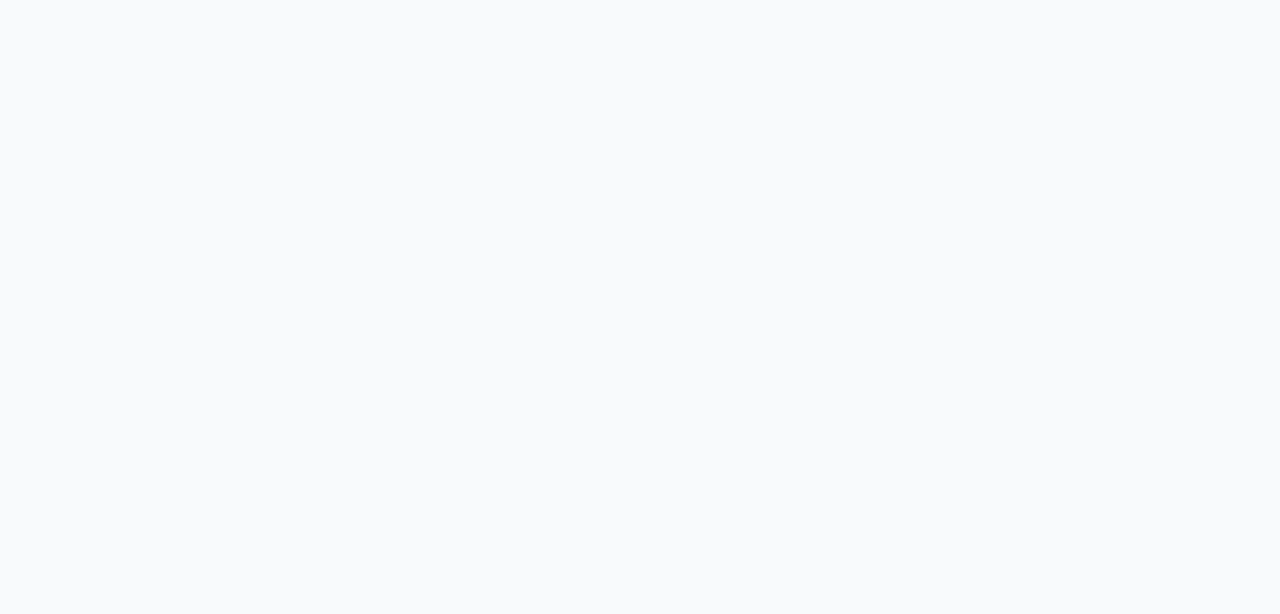
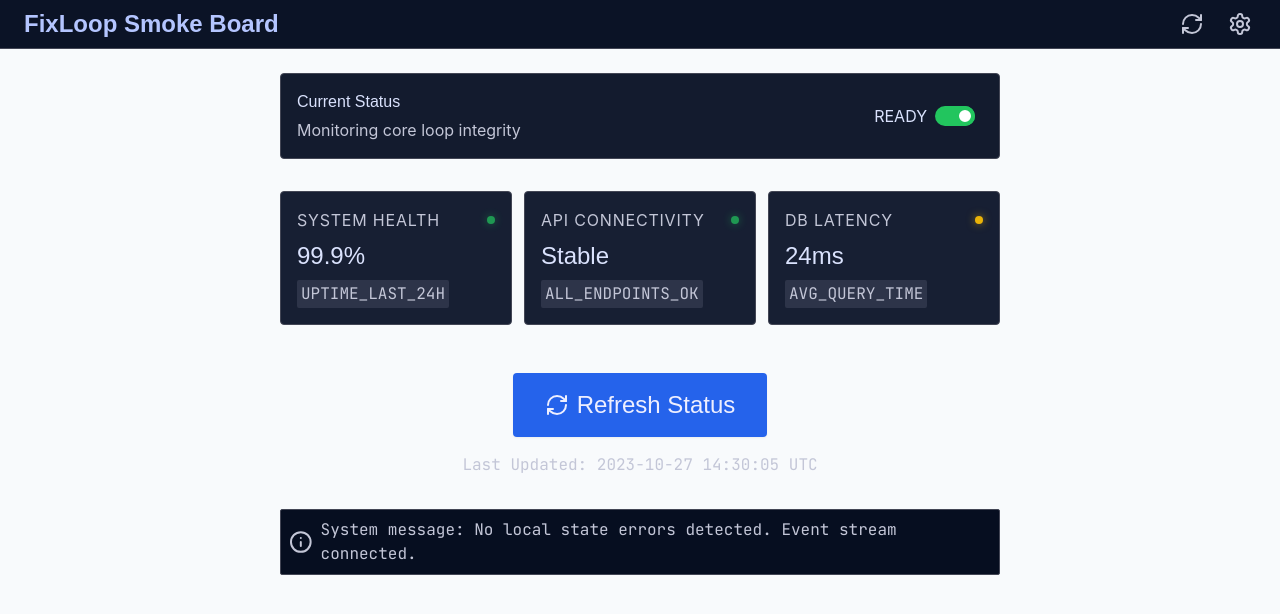
Before and after one commit to hikmetgulsesli/fixloop-smoke-board-b75732f4, a React (Vite) app: page / in a window 1280 px wide. Shown: the top 614 px of the page. Built offline with nearby package versions, Linux system fonts and the light colour scheme.

Commit message:
feat: US-001 - FixLoop Smoke Board - app shell, state and persistence

```diff
--- a/src/App.tsx
+++ b/src/App.tsx
@@ -1,3 +1,57 @@
+import { useEffect, useMemo } from 'react';
+import { StatusUtilityFixloopSmokeBoard } from './screens';
+import type { StatusUtilityFixloopSmokeBoardProps } from './screens';
+import {
+  FixloopSmokeBoardProvider,
+  useFixloopSmokeBoardActions,
+  useFixloopSmokeBoardState,
+} from './features/fixloop-smoke-board/fixloop-smoke-board.store';
+import type { FixloopSmokeBoardActions, FixloopSmokeBoardState } from './features/fixloop-smoke-board/fixloop-smoke-board.types';
+
+declare global {
+  interface Window {
+    app?: { state: FixloopSmokeBoardState; actions: FixloopSmokeBoardActions };
+  }
+}
+
+function SmokeBoardScreen() {
+  const actions = useFixloopSmokeBoardActions();
+  const state = useFixloopSmokeBoardState();
+
+  useEffect(() => {
+    window.app = { state, actions };
+  }, [state, actions]);
+
+  const screenActions: StatusUtilityFixloopSmokeBoardProps['actions'] = useMemo(
+    () => ({
+      'refresh-1': actions.refreshStatus,
+      'refresh-status-3': actions.refreshStatus,
+      'settings-2': actions.toggleReadyMode,
+    }),
+    [actions],
+  );
+
+  return (
+    <div
+      data-setfarm-root="fixloop-smoke-board"
+      data-testid="setfarm-app-root"
+      className="relative min-h-screen w-full overflow-hidden bg-slate-50 text-slate-950"
+    >
+      <StatusUtilityFixloopSmokeBoard actions={screenActions} />
+      <span data-testid="last-refreshed-at" className="sr-only">
+        {state.preference.lastRefreshedAt}
+      </span>
+      <span data-testid="ready-mode" className="sr-only">
+        {state.preference.readyMode ? 'ready' : 'paused'}
+      </span>
+    </div>
+  );
+}
+
 export default function App() {
-  return <div data-setfarm-root="baseline" data-testid="setfarm-app-root" className="min-h-screen bg-slate-50 text-slate-950" />;
+  return (
+    <FixloopSmokeBoardProvider>
+      <SmokeBoardScreen />
+    </FixloopSmokeBoardProvider>
+  );
 }
--- /dev/null
+++ b/src/__fixtures__/fixloop-smoke-board.fixture.ts
@@ -0,0 +1,30 @@
+import type { Preference, StatusItem } from '../features/fixloop-smoke-board/fixloop-smoke-board.types';
+
+export const defaultStatusItems: StatusItem[] = [
+  {
+    id: 'loop-1',
+    label: 'Smoke Loop A',
+    state: 'ready',
+    message: 'All checks passing',
+    updatedAt: '2026-06-30T09:00:00.000Z',
+  },
+  {
+    id: 'loop-2',
+    label: 'Smoke Loop B',
+    state: 'warning',
+    message: 'Latency elevated',
+    updatedAt: '2026-06-30T09:00:00.000Z',
+  },
+  {
+    id: 'loop-3',
+    label: 'Smoke Loop C',
+    state: 'error',
+    message: 'Connection timeout',
+    updatedAt: '2026-06-30T09:00:00.000Z',
+  },
+];
+
+export const defaultPreference: Preference = {
+  readyMode: true,
+  lastRefreshedAt: '2026-06-30T09:00:00.000Z',
+};
--- /dev/null
+++ b/src/features/fixloop-smoke-board/fixloop-smoke-board.repo.ts
@@ -0,0 +1,38 @@
+import type { Preference, StatusItem } from './fixloop-smoke-board.types';
+
+const STORAGE_KEY_ITEMS = 'fixloop-smoke-board:items';
+const STORAGE_KEY_PREFERENCE = 'fixloop-smoke-board:preference';
+
+function readJson<T>(key: string, fallback: T): T {
+  try {
+    const raw = localStorage.getItem(key);
+    if (raw === null) return fallback;
+    return JSON.parse(raw) as T;
+  } catch {
+    return fallback;
+  }
+}
+
+function writeJson<T>(key: string, value: T): void {
+  try {
+    localStorage.setItem(key, JSON.stringify(value));
+  } catch {
+    // Storage may be unavailable in private mode or when quota is exceeded.
+  }
+}
+
+export function loadStatusItems(fallback: StatusItem[]): StatusItem[] {
+  return readJson<StatusItem[]>(STORAGE_KEY_ITEMS, fallback);
+}
+
+export function saveStatusItems(items: StatusItem[]): void {
+  writeJson<StatusItem[]>(STORAGE_KEY_ITEMS, items);
+}
+
+export function loadPreference(fallback: Preference): Preference {
+  return readJson<Preference>(STORAGE_KEY_PREFERENCE, fallback);
+}
+
+export function savePreference(preference: Preference): void {
+  writeJson<Preference>(STORAGE_KEY_PREFERENCE, preference);
+}
--- /dev/null
+++ b/src/features/fixloop-smoke-board/fixloop-smoke-board.store.tsx
@@ -0,0 +1,124 @@
+import React, { createContext, useCallback, useContext, useMemo, useState } from 'react';
+import type {
+  FixloopSmokeBoardActions,
+  FixloopSmokeBoardState,
+  Preference,
+  StatusItem,
+} from './fixloop-smoke-board.types';
+import { loadPreference, loadStatusItems, savePreference, saveStatusItems } from './fixloop-smoke-board.repo';
+
+export interface FixloopSmokeBoardProviderProps {
+  children: React.ReactNode;
+  initialItems?: StatusItem[];
+  initialPreference?: Preference;
+}
+
+const FixloopSmokeBoardStateContext = createContext<FixloopSmokeBoardState | null>(null);
+const FixloopSmokeBoardActionsContext = createContext<FixloopSmokeBoardActions | null>(null);
+
+function buildDefaultPreference(): Preference {
+  return {
+    readyMode: true,
+    lastRefreshedAt: new Date().toISOString(),
+  };
+}
+
+function refreshItems(items: StatusItem[]): StatusItem[] {
+  const now = new Date().toISOString();
+  return items.map((item) => ({
+    ...item,
+    updatedAt: now,
+  }));
+}
+
+export function FixloopSmokeBoardProvider({
+  children,
+  initialItems,
+  initialPreference,
+}: FixloopSmokeBoardProviderProps) {
+  const [state, setState] = useState<FixloopSmokeBoardState>(() => {
+    const preference = initialPreference ?? loadPreference(buildDefaultPreference());
+    const items = initialItems ?? loadStatusItems([]);
+    return {
+      items,
+      preference,
+      isLoading: false,
+      lastError: null,
+    };
+  });
+
+  const refreshStatus = useCallback(() => {
+    setState((prev) => {
+      const nextItems = refreshItems(prev.items);
+      const nextPreference: Preference = {
+        ...prev.preference,
+        lastRefreshedAt: new Date().toISOString(),
+      };
+      saveStatusItems(nextItems);
+      savePreference(nextPreference);
+      return {
+        ...prev,
+        items: nextItems,
+        preference: nextPreference,
+        lastError: null,
+      };
+    });
+  }, []);
+
+  const toggleReadyMode = useCallback(() => {
+    setState((prev) => {
+      const nextPreference: Preference = {
+        ...prev.preference,
+        readyMode: !prev.preference.readyMode,
+      };
+      const nextItems = prev.items.map((item) => ({
+        ...item,
+        state: nextPreference.readyMode ? ('ready' as const) : ('paused' as const),
+        updatedAt: new Date().toISOString(),
+      }));
+      saveStatusItems(nextItems);
+      savePreference(nextPreference);
+      return {
+        ...prev,
+        items: nextItems,
+        preference: nextPreference,
+        lastError: null,
+      };
+    });
+  }, []);
+
+  const dismissError = useCallback(() => {
+    setState((prev) => ({ ...prev, lastError: null }));
+  }, []);
+
+  const actions = useMemo<FixloopSmokeBoardActions>(
+    () => ({
+      refreshStatus,
+      toggleReadyMode,
+      dismissError,
+    }),
+    [refreshStatus, toggleReadyMode, dismissError],
+  );
+
+  return (
+    <FixloopSmokeBoardStateContext.Provider value={state}>
+      <FixloopSmokeBoardActionsContext.Provider value={actions}>{children}</FixloopSmokeBoardActionsContext.Provider>
+    </FixloopSmokeBoardStateContext.Provider>
+  );
+}
+
+export function useFixloopSmokeBoardState(): FixloopSmokeBoardState {
+  const context = useContext(FixloopSmokeBoardStateContext);
+  if (context === null) {
+    throw new Error('useFixloopSmokeBoardState must be used within a FixloopSmokeBoardProvider');
+  }
+  return context;
+}
+
+export function useFixloopSmokeBoardActions(): FixloopSmokeBoardActions {
+  const context = useContext(FixloopSmokeBoardActionsContext);
+  if (context === null) {
+    throw new Error('useFixloopSmokeBoardActions must be used within a FixloopSmokeBoardProvider');
+  }
+  return context;
+}
--- /dev/null
+++ b/src/test/bridge.ts
@@ -0,0 +1,26 @@
+import type { Preference, StatusItem } from '../features/fixloop-smoke-board/fixloop-smoke-board.types';
+
+export const LOCAL_STORAGE_KEYS = {
+  items: 'fixloop-smoke-board:items',
+  preference: 'fixloop-smoke-board:preference',
+} as const;
+
+export function seedLocalStorage({
+  items,
+  preference,
+}: {
+  items?: StatusItem[];
+  preference?: Preference;
+} = {}): void {
+  if (items !== undefined) {
+    localStorage.setItem(LOCAL_STORAGE_KEYS.items, JSON.stringify(items));
+  }
+  if (preference !== undefined) {
+    localStorage.setItem(LOCAL_STORAGE_KEYS.preference, JSON.stringify(preference));
+  }
+}
+
+export function clearLocalStorage(): void {
+  localStorage.removeItem(LOCAL_STORAGE_KEYS.items);
+  localStorage.removeItem(LOCAL_STORAGE_KEYS.preference);
+}
```
Also changed, not shown: src/features/fixloop-smoke-board/fixloop-smoke-board.types.ts (added, +27 -0 lines).
